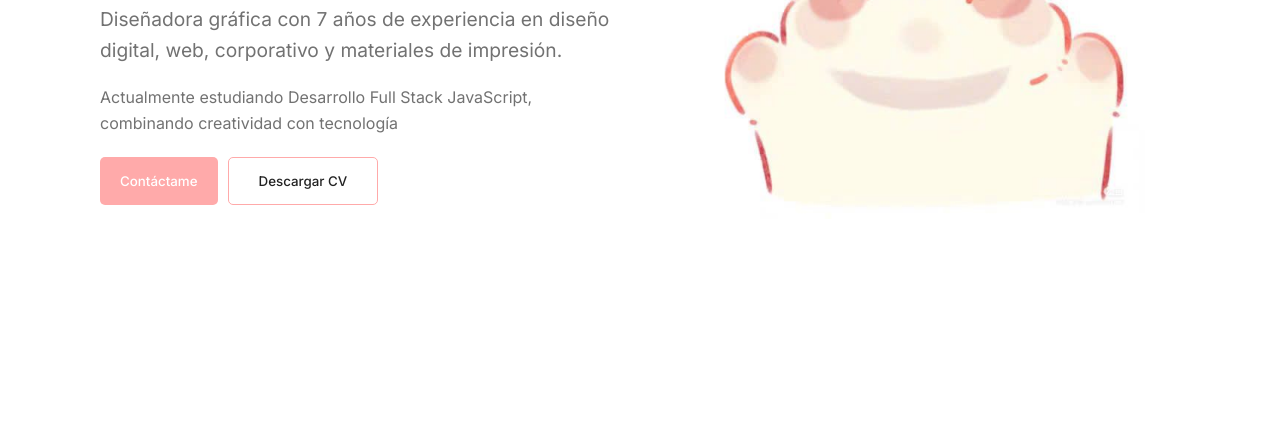
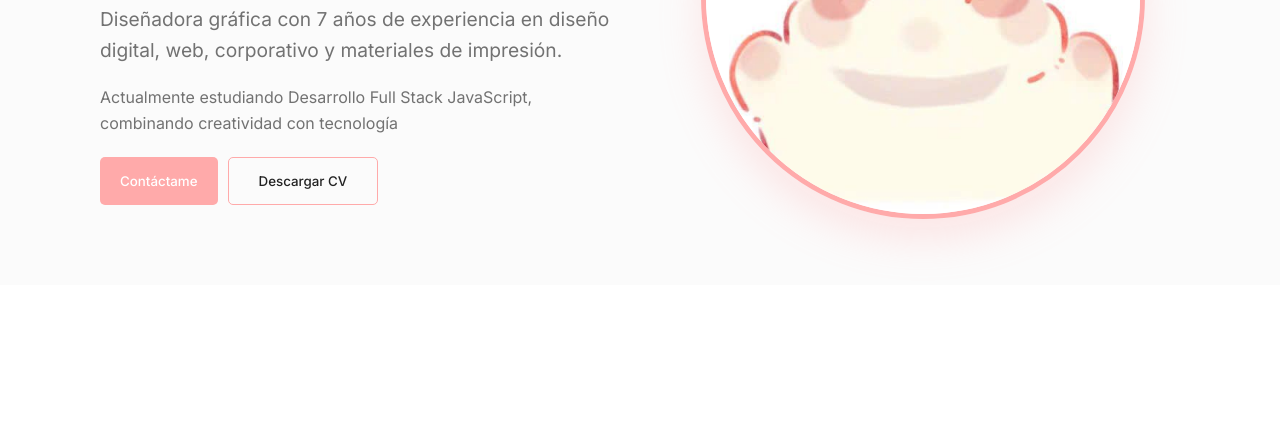
Before and after one commit to tamarariveram/Prueba-desarrollo-de-portafolio-G108, a plain HTML site: page index.html in a window 1280 px wide. Shown: the part 378-800 px from the top of the page. Drawn offline with Linux system fonts and the light colour scheme.

Commit message:
Modifiqué la imagen en la sección de introducción

```diff
--- a/assets/css/css.css
+++ b/assets/css/css.css
@@ -77,6 +77,9 @@ h1 {
   font-weight: 800;
   color: oklch(0.25 0 0);
 }
+#introduction {
+  background-color: oklch(97.015% 0.00011 271.152 / 0.429);
+}
 #introduction .p1 {
   font-size: 1.2em;
   color: oklch(55.208% 0.00006 271.152);
@@ -107,5 +110,7 @@ h1 {
 }
 #introduction img {
   width: 80%;
-  border-radius: 10px;
+  border-radius: 999px;
+  border: 5px solid rgb(255, 170, 170);
+  box-shadow: 0 20px 40px rgba(255, 176, 176, 0.289);
 }
```
Also changed, not shown: 2 other files.
